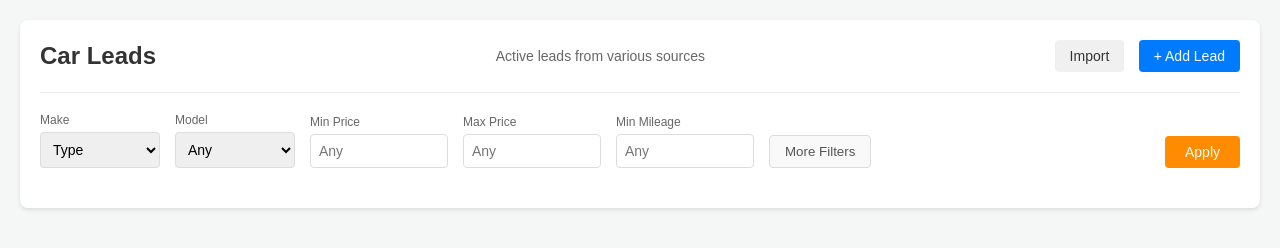
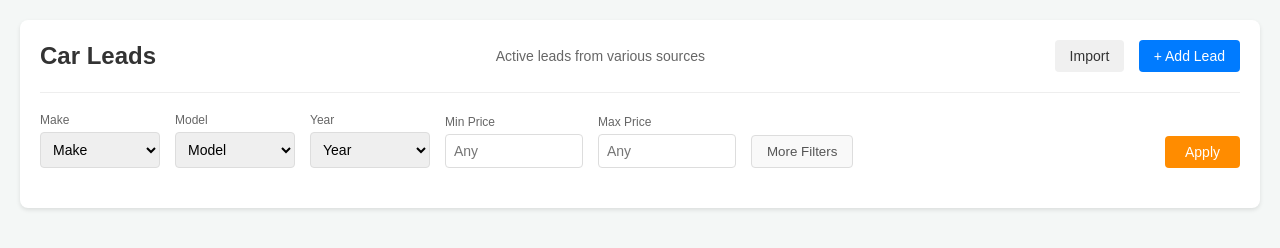
Before and after one commit to gauravs1345-zonextify/CarApp, a website: page public/index.html in a window 1280 px wide. Drawn offline with Linux system fonts and the light colour scheme; no server answers.

Commit message:
Update index.html
New Update

```diff
--- a/public/index.html
+++ b/public/index.html
@@ -1,11 +1,10 @@
 <!DOCTYPE html>
 <html lang="en">
 <head>
-    <meta charset="UTF-8">
-    <meta name="viewport" content="width=device-width, initial-scale=1.0">
+  <meta charset="UTF-8" />
+  <meta name="viewport" content="width=device-width, initial-scale=1.0"/>
   <title>Car Leads Dashboard</title>
-  <link rel="stylesheet" href="style.css">
-   <script src="script.js"></script>
+  <link rel="stylesheet" href="style.css" />
 </head>
 <body>
   <div class="container">
@@ -22,68 +21,39 @@
       <div class="filter-group">
         <label for="any-type">Make</label>
         <select id="any-type">
-                    <option>Type</option>
-                    <option>Volvo</option>
+          <option value="">Make</option>
         </select>
       </div>
       <div class="filter-group">
         <label for="any-model">Model</label>
         <select id="any-model">
-                    <option>Any</option>
-                    <option>Twingo</option>
-                    <option>XC40</option>
+          <option value="">Model</option>
+        </select>
+      </div>
+      <div class="filter-group">
+        <label for="any-year">Year</label>
+        <select id="any-year">
+          <option value="">Year</option>
         </select>
       </div>
       <div class="filter-group">
         <label for="min-price">Min Price</label>
-                <input type="text" id="min-price" placeholder="Any">
+        <input type="text" id="min-price" placeholder="Any" />
       </div>
       <div class="filter-group">
         <label for="max-price">Max Price</label>
-                <input type="text" id="max-price" placeholder="Any">
-            </div>
-            <div class="filter-group">
-                <label for="min-mileage">Min Mileage</label>
-                <input type="text" id="min-mileage" placeholder="Any">
+        <input type="text" id="max-price" placeholder="Any" />
       </div>
       <div class="filter-group">
         <button class="more-filters-button">More Filters</button>
       </div>
-            <button class="button apply-button">Apply</button>
+      <button class="button apply-button" id="apply-filters">Apply</button>
     </section>
+
     <main id="car-list" class="car-leads-list"></main>
     <div id="pagination" class="pagination-controls"></div>
-
-        <!-- <main class="car-leads-list">
-            <div class="car-card">
-                <div class="car-image">
-                    <img src="https://imgd.aeplcdn.com/1280x720/n/cw/ec/156405/xuv-3xo-exterior-right-front-three-quarter.jpeg?isig=0&q=80" alt="Skoda Enyaq">
-                </div>
-                <div class="car-details">
-                    <h3 class="car-name">Skoda Enyaq 80 IV Sportline 5d</h3>
-                    <p class="car-info">2023</p>
-                    <p class="car-price-old">375.000 kr.</p>
-                    <p class="car-price-new">359.000 kr. <span class="price-change">+16.000 kr.</span></p>
-                    <p class="car-info">03/2023, Steel Metallic</p>
-                    <p class="car-features">Key Features: MW M</p>
-                </div>
   </div>
 
-            <div class="car-card">
-                <div class="car-image">
-                    <img src="https://www.team-bhp.com/sites/default/files/styles/amp_high_res/public/nexon-diesel-3.JPG" alt="VW ID.5">
-                </div>
-                <div class="car-details">
-                    <h3 class="car-name">VW ID.5 77 GTX 4Motion 5d</h3>
-                    <p class="car-info">2024</p>
-                    <p class="car-price-old">445.000 kr.</p>
-                    <p class="car-price-new">429.900 kr. <span class="price-change">+15.100 kr.</span></p>
-                    <p class="car-info">9.500 km</p>
-                    <p class="car-features">Marg, Sevm</p>
-                </div>
-            </div>
-        </main> -->
-    </div>
-
+  <script src="script.js"></script>
 </body>
 </html>
```
Lines whose indentation alone changed are shown as unchanged.
